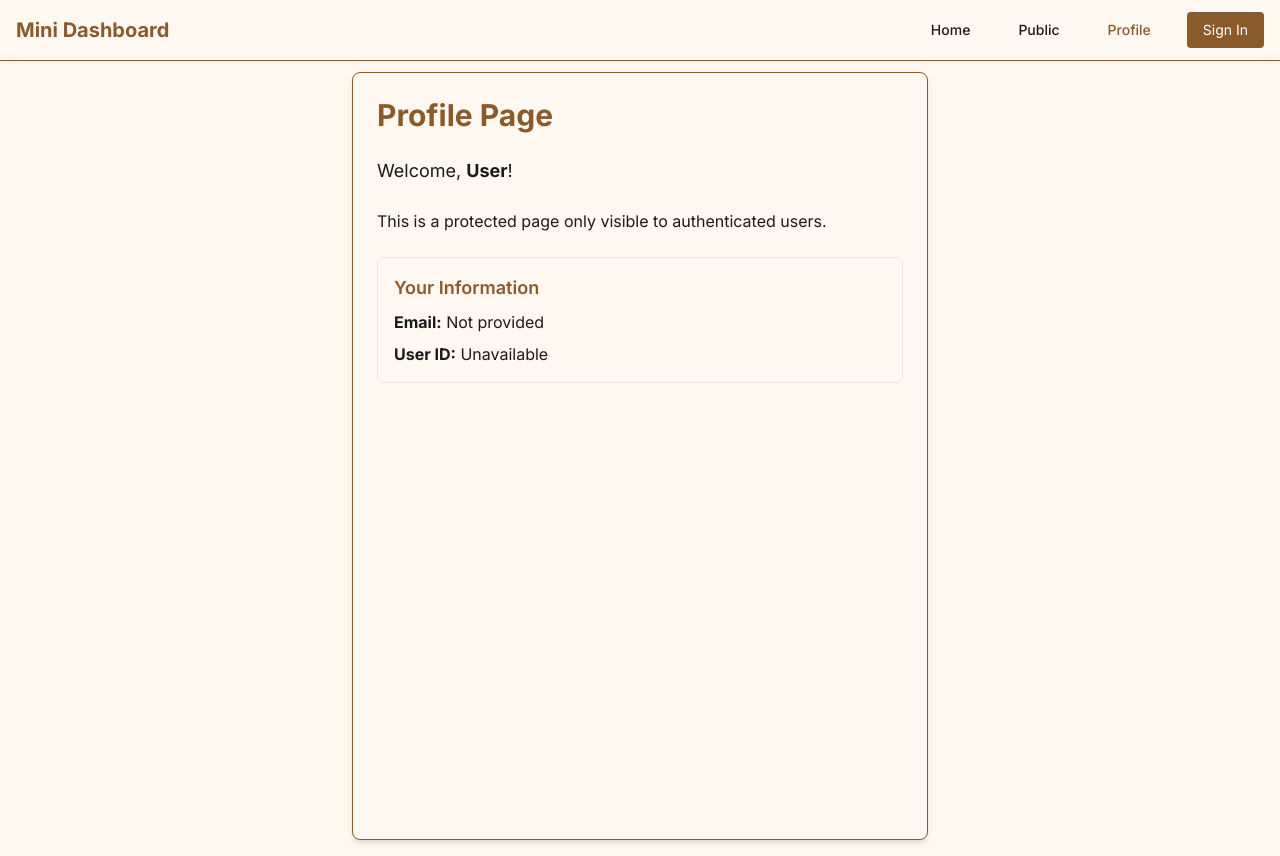
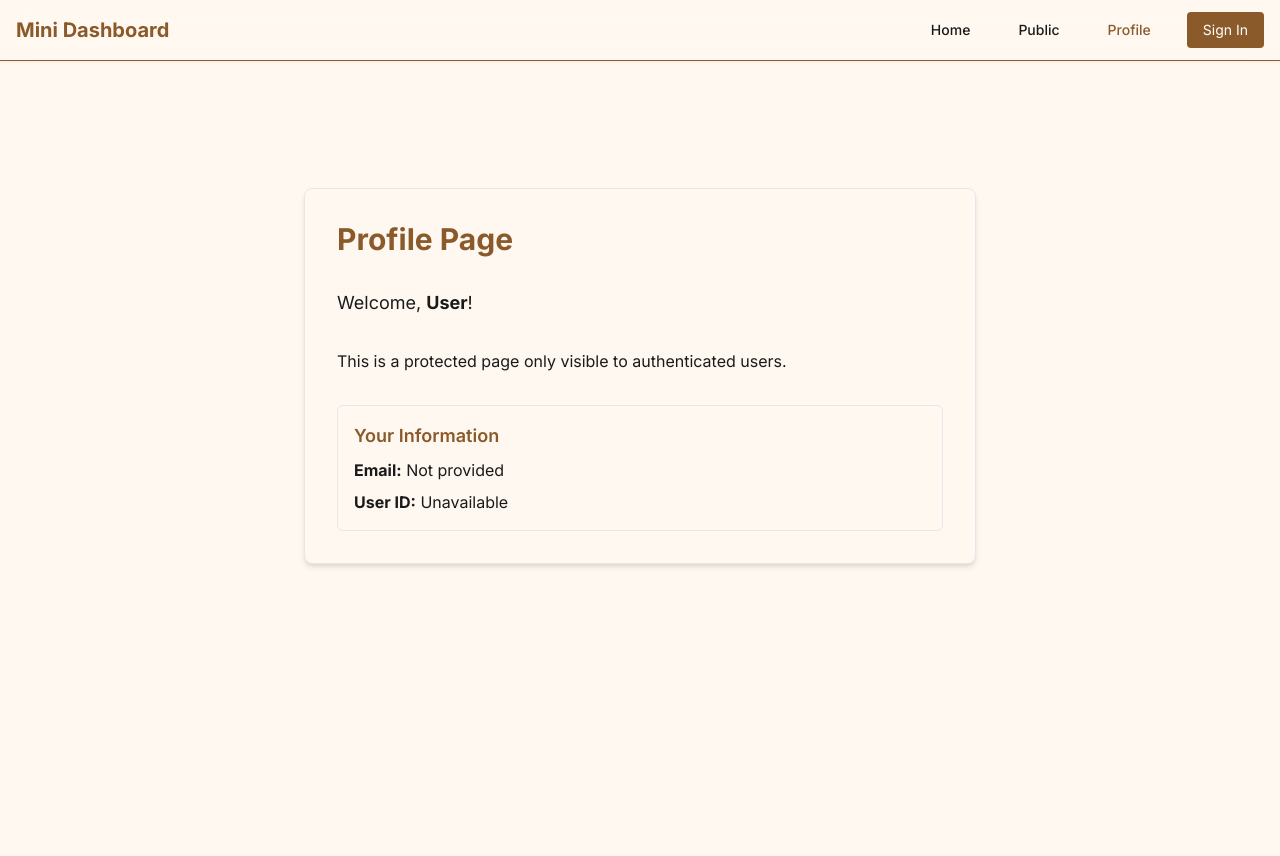
Before and after one commit to Wladyslaw13/Auth-Dashboard, a Next.js app: page /profile in a window 1280 px wide. After the commit the page ends 800 px from the top, so only its background shows below. Built offline with nearby package versions, Linux system fonts and the light colour scheme; no server answers.

Commit message:
profile fix

```diff
--- a/src/app/(pages)/profile/page.tsx
+++ b/src/app/(pages)/profile/page.tsx
@@ -14,8 +14,8 @@ export default function ProfilePage() {
 	}
 
 	return (
-		<div className='min-h-screen bg-[var(--color-bg)] p-4 text-[var(--color-text)] flex justify-center'>
-			<div className='w-full max-w-xl rounded-lg border border-[var(--color-accent)] bg-[var(--color-bg)] p-6 shadow-md space-y-6 overflow-auto'>
+		<main className='flex min-h-[80vh] items-center justify-center bg-[var(--color-bg)] p-4 text-[var(--color-text)]'>
+			<section className='w-full max-w-2xl space-y-6 rounded-lg border bg-[var(--color-bg)] p-6 shadow-md sm:space-y-8 sm:p-8'>
 				<h1 className='text-2xl sm:text-3xl font-bold text-[var(--color-accent)]'>
 					Profile Page
 				</h1>
@@ -39,7 +39,7 @@ export default function ProfilePage() {
 						</li>
 					</ul>
 				</div>
-			</div>
-		</div>
+			</section>
+		</main>
 	)
 }
```
